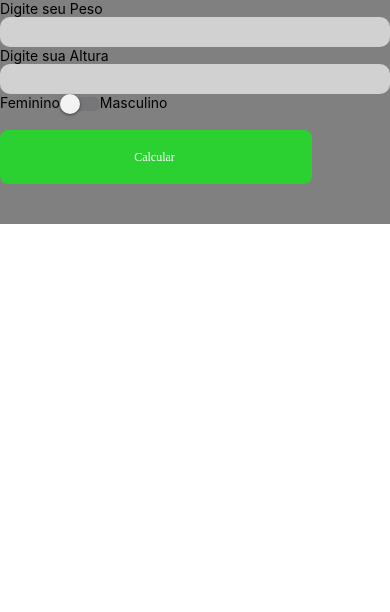
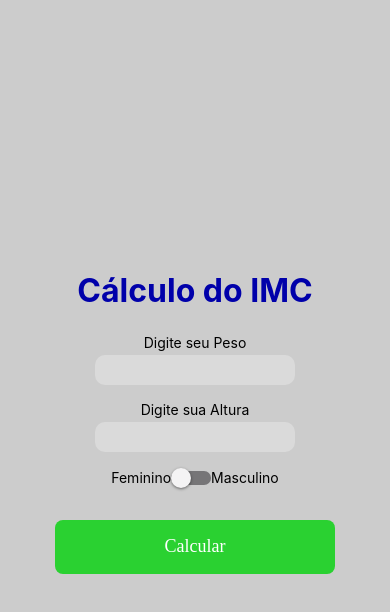
Before and after one commit to RafaCGM/app_health, a React Native app: screen /CalculoIMC in a window 390 px wide. Shown: the top 612 px of the page. Built offline with nearby package versions, Linux system fonts and the light colour scheme.

Commit message:
Usei o container no lugar de styles.todo, o uso do estilo titulo1 que estava view, coloquei Text, e centralizei tudo

```diff
--- a/src/screens/CalculoIMC.js
+++ b/src/screens/CalculoIMC.js
@@ -6,68 +6,41 @@ function CalculoIMCScreen(){
     const [altura, setAltura] = useState('');
     const [genero, setGenero] = useState(false);
     const toggleSwitch = () => setGenero(previousState => !previousState);
+
     const handleCalcular = () => {
+        if (!peso || !altura) {
+            Alert.alert("Erro", "Preencha peso e altura corretamente.");
+            return;
+        }
         const psNum = parseFloat(peso);
         const altNum = parseFloat(altura) / 100;
-        const imc = psNum / (altNum * altNum)
+        if (!psNum || !altNum) {
+            Alert.alert("Erro", "Valores inválidos.");
+            return;
+        }
+        const imc = psNum / (altNum * altNum);
 
-    if (genero) {
         if (imc < 16)
-        return Alert.alert(
-        "Magreza Grave", `Seu IMC é de ${imc.toFixed(2)}`);
+            return Alert.alert("Magreza Grave", `Seu IMC é de ${imc.toFixed(2)}`);
         if (imc >= 16 && imc <= 16.9)
-        return Alert.alert(
-        "Magreda Moderada", `Seu IMC é de ${imc.toFixed(2)}`);
+            return Alert.alert("Magreza Moderada", `Seu IMC é de ${imc.toFixed(2)}`);
         if (imc >= 17 && imc <= 18.5)
-        return Alert.alert(
-    "Magreda Leve", `Seu IMC é de ${imc.toFixed(2)}`);
+            return Alert.alert("Magreza Leve", `Seu IMC é de ${imc.toFixed(2)}`);
         if (imc >= 18.6 && imc <= 24.9)
-        return Alert.alert(
-    "Peso Ideal", `Seu IMC é de ${imc.toFixed(2)}`);
+            return Alert.alert("Peso Ideal", `Seu IMC é de ${imc.toFixed(2)}`);
         if (imc >= 25 && imc <= 29.9)
-        return Alert.alert(
-    "Sobrepeso", `Seu IMC é de ${imc.toFixed(2)}`);
+            return Alert.alert("Sobrepeso", `Seu IMC é de ${imc.toFixed(2)}`);
         if (imc >= 30 && imc <= 34.9)
-        return Alert.alert(
-    "Obesidade Grau 1", `Seu IMC é de ${imc.toFixed(2)}`);
+            return Alert.alert("Obesidade Grau 1", `Seu IMC é de ${imc.toFixed(2)}`);
         if (imc >= 35 && imc <= 39.9)
-        return Alert.alert(
-    "Obesidade Grau 2", `Seu IMC é de ${imc.toFixed(2)}`);
+            return Alert.alert("Obesidade Grau 2", `Seu IMC é de ${imc.toFixed(2)}`);
         if (imc > 40)
-        return Alert.alert(
-    "Obesidade Grau 3", `Seu IMC é de ${imc.toFixed(2)}`);
-        }else{
-                if (imc < 16)
-        return Alert.alert(
-        "Magreza Grave", `Seu IMC é de ${imc.toFixed(2)}`);
-    if (imc >= 16 && imc <= 16.9)
-        return Alert.alert(
-        "Magreda Moderada", `Seu IMC é de ${imc.toFixed(2)}`);
-    if (imc >= 17 && imc <= 18.5)
-        return Alert.alert(
-    "Magreda Leve", `Seu IMC é de ${imc.toFixed(2)}`);
-    if (imc >= 18.6 && imc <= 24.9)
-        return Alert.alert(
-    "Peso Ideal", `Seu IMC é de ${imc.toFixed(2)}`);
-    if (imc >= 25 && imc <= 29.9)
-        return Alert.alert(
-    "Sobrepeso", `Seu IMC é de ${imc.toFixed(2)}`);
-    if (imc >= 30 && imc <= 34.9)
-        return Alert.alert(
-    "Obesidade Grau 1", `Seu IMC é de ${imc.toFixed(2)}`);
-    if (imc >= 35 && imc <= 39.9)
-        return Alert.alert(
-    "Obesidade Grau 2", `Seu IMC é de ${imc.toFixed(2)}`);
-    if (imc > 40)
-        return Alert.alert(
-    "Obesidade Grau 3", `Seu IMC é de ${imc.toFixed(2)}`);
-        }
+            return Alert.alert("Obesidade Grau 3", `Seu IMC é de ${imc.toFixed(2)}`);
     };
 
     return (
-    <View style={styles.todo}>
-        <View style={styles.titulo1}>
-
+        <View style={styles.container}>
+            <Text style={styles.titulo1}>Cálculo do IMC</Text>
             <Text>Digite seu Peso</Text>
             <TextInput style={styles.textinput}
                 value={peso}
@@ -83,7 +56,7 @@ return (
             />
 
             <View style={styles.gen}>
-        <Text >Feminino</Text>
+                <Text>Feminino</Text>
                 <Switch
                     trackColor={{false: '#767577', true: '#81b0ff'}}
                     thumbColor={genero ? '#f5dd4b' : '#f4f3f4'}
@@ -94,13 +67,9 @@ return (
                 <Text>Masculino</Text>
             </View>
 
-            <TouchableOpacity onPress={handleCalcular}
-            style={styles.touch}>
-                <Text style={styles.touchText}>Calcular </Text>
+            <TouchableOpacity onPress={handleCalcular} style={styles.touch}>
+                <Text style={styles.touchText}>Calcular</Text>
             </TouchableOpacity>
-
-
-        </View>
         </View>
     );
 }
@@ -112,14 +81,15 @@ const styles = StyleSheet.create({
         flex:1,
         backgroundColor: '#ccc',
         alignItems: 'center',
-        justifyContent: 'center'
+        justifyContent: 'center',
+        padding: 20
     },
     titulo1:{
-        fontSize: 40,
+        fontSize: 32,
         fontWeight: 'bold',
         textAlign: 'center',
         color: '#0000AA',
-        paddingBottom: 40
+        marginBottom: 24
     },
     label:{
         fontSize: 20,
@@ -131,7 +101,10 @@ const styles = StyleSheet.create({
         backgroundColor: '#dddd',
         color: 'black',
         borderRadius: 10,
-        paddingLeft: 10
+        paddingLeft: 10,
+        width: 200,
+        marginBottom: 16,
+        marginTop: 4
     },
     resultado:{
         fontSize:50,
@@ -140,11 +113,10 @@ const styles = StyleSheet.create({
         fontSize: 50,
         margin: 20,
     },
-    todo:{
-        backgroundColor: "gray",
-    },
     gen:{
-        flexDirection: "row"
+        flexDirection: "row",
+        alignItems: "center",
+        marginBottom: 16
     },
     touch:{
         backgroundColor:"#2AD131",
@@ -158,6 +130,6 @@ const styles = StyleSheet.create({
     touchText:{
         fontFamily: "Poppins",
         color: "#FFF",
-        fontSize: 12
+        fontSize: 18
     }
 })
```
Lines whose indentation alone changed are shown as unchanged.
